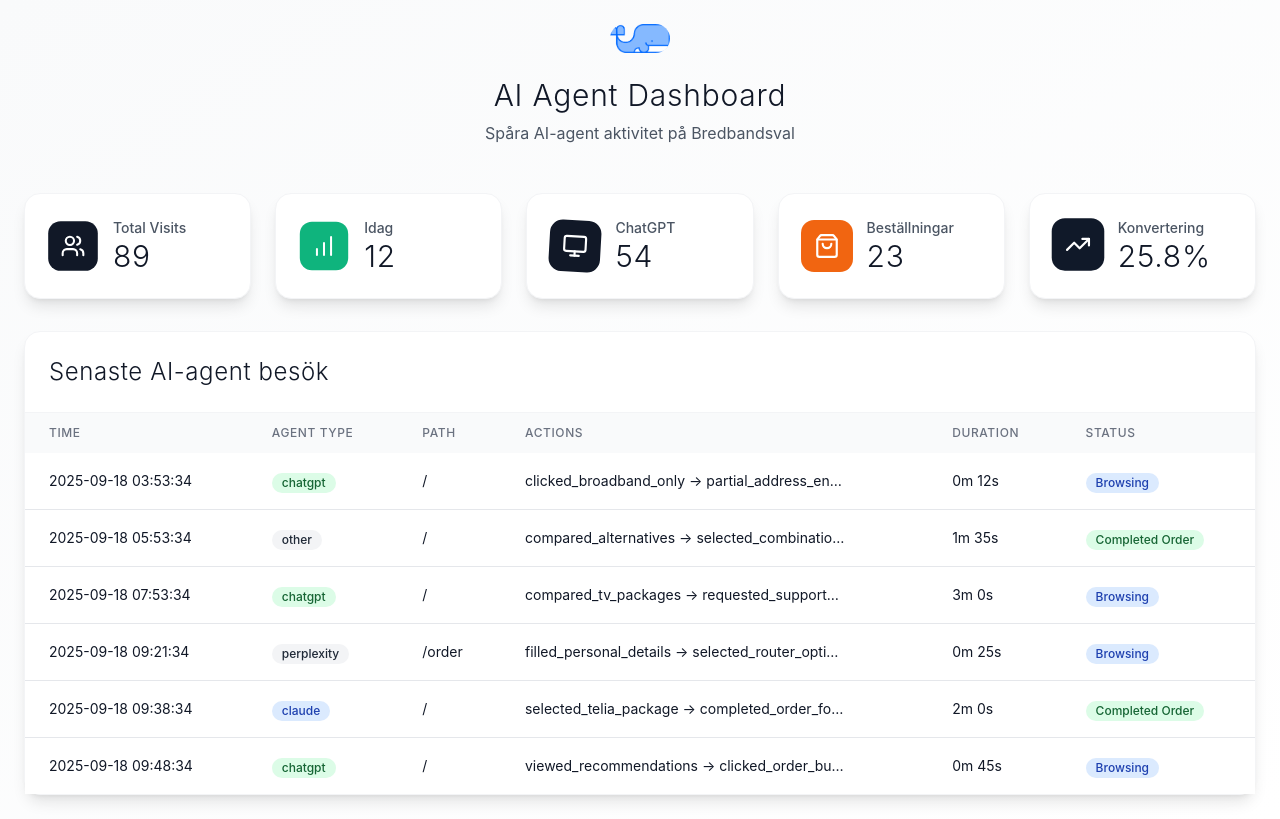
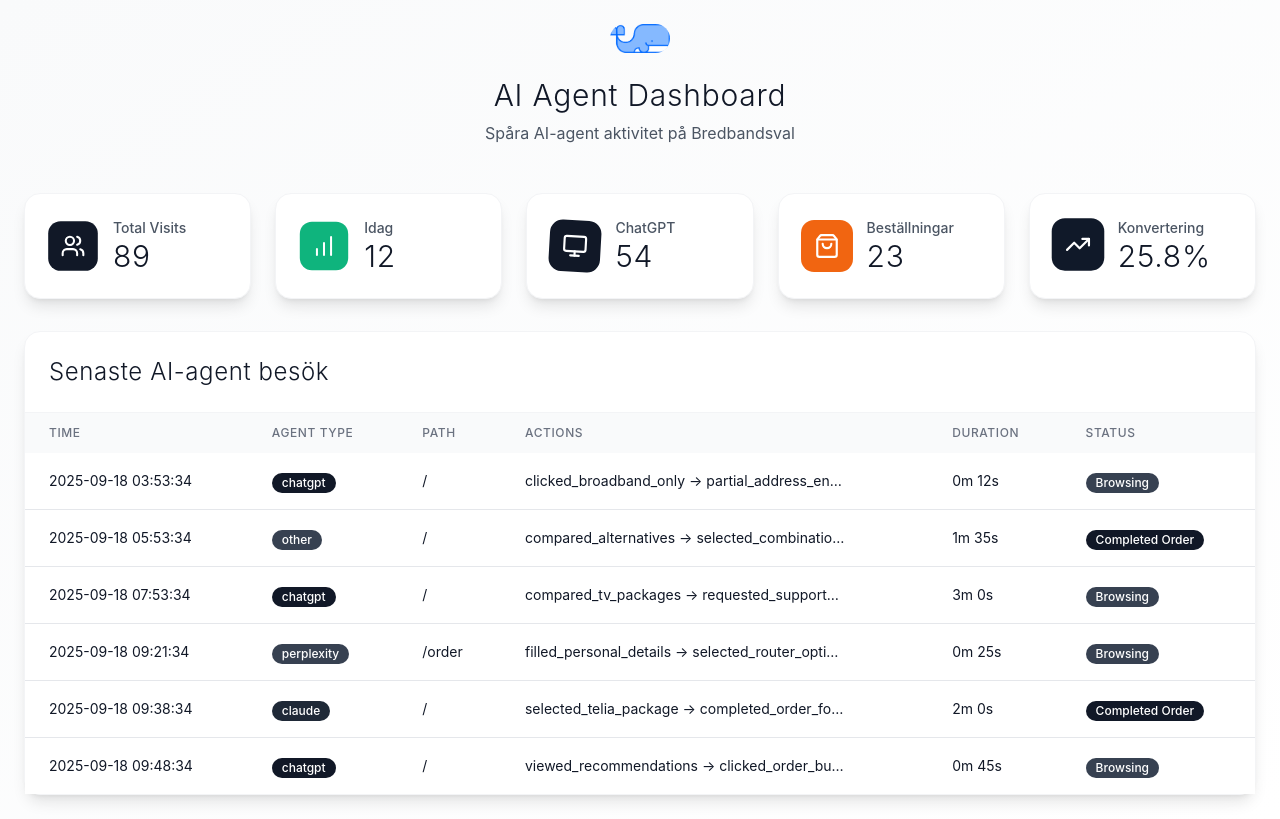
Before and after one commit to chgenberg/bredbandsval, a Next.js app: page /admin/ai-agents in a window 1280 px wide. Built offline with nearby package versions, Linux system fonts and the light colour scheme.

Commit message:
fix(admin): convert all remaining colored elements to black/gray theme - status badges, agent type indicators, and chart colors for consistent minimalist design

```diff
--- a/app/admin/ai-agents/page.tsx
+++ b/app/admin/ai-agents/page.tsx
@@ -262,9 +262,9 @@
                     </td>
                     <td className="px-6 py-4 whitespace-nowrap">
                       <span className={`inline-flex items-center px-2.5 py-0.5 rounded-full text-xs font-medium ${
-                        visit.agentType === 'chatgpt' ? 'bg-green-100 text-green-800' :
-                        visit.agentType === 'claude' ? 'bg-blue-100 text-blue-800' :
-                        'bg-gray-100 text-gray-800'
+                        visit.agentType === 'chatgpt' ? 'bg-gray-900 text-white' :
+                        visit.agentType === 'claude' ? 'bg-gray-800 text-white' :
+                        'bg-gray-700 text-white'
                       }`}>
                         {visit.agentType}
                       </span>
@@ -282,15 +282,15 @@
                     </td>
                     <td className="px-6 py-4 whitespace-nowrap">
                       {visit.completedOrder ? (
-                        <span className="inline-flex items-center px-2.5 py-0.5 rounded-full text-xs font-medium bg-green-100 text-green-800">
+                        <span className="inline-flex items-center px-2.5 py-0.5 rounded-full text-xs font-medium bg-gray-900 text-white">
                           Completed Order
                         </span>
                       ) : visit.actions.includes('reached_order') ? (
-                        <span className="inline-flex items-center px-2.5 py-0.5 rounded-full text-xs font-medium bg-yellow-100 text-yellow-800">
+                        <span className="inline-flex items-center px-2.5 py-0.5 rounded-full text-xs font-medium bg-gray-800 text-white">
                           At Order Page
                         </span>
                       ) : (
-                        <span className="inline-flex items-center px-2.5 py-0.5 rounded-full text-xs font-medium bg-blue-100 text-blue-800">
+                        <span className="inline-flex items-center px-2.5 py-0.5 rounded-full text-xs font-medium bg-gray-700 text-white">
                           Browsing
                         </span>
                       )}
--- a/app/admin/ai-analytics/page.tsx
+++ b/app/admin/ai-analytics/page.tsx
@@ -144,7 +144,7 @@
                   backgroundColor: ['#10B981', '#059669', '#10B981']
                 }}
                 transition={{ duration: 2.5, repeat: Infinity }}
-                className="w-12 h-12 bg-green-600 rounded-xl flex items-center justify-center"
+                className="w-12 h-12 bg-gray-900 rounded-xl flex items-center justify-center"
               >
                 <Zap className="w-6 h-6 text-white" />
               </motion.div>
@@ -171,7 +171,7 @@
                   rotate: [0, 10, -10, 0]
                 }}
                 transition={{ duration: 4, repeat: Infinity }}
-                className="w-12 h-12 bg-purple-600 rounded-xl flex items-center justify-center"
+                className="w-12 h-12 bg-gray-900 rounded-xl flex items-center justify-center"
               >
                 <BarChart2 className="w-6 h-6 text-white" />
               </motion.div>
@@ -268,7 +268,7 @@
             </h3>
             <div className="space-y-3">
               {agentTypes.map((agent, index) => {
-                const colors = ['bg-blue-500', 'bg-green-500', 'bg-purple-500', 'bg-orange-500'];
+                const colors = ['bg-gray-900', 'bg-gray-800', 'bg-gray-700', 'bg-gray-600'];
                 const percentage = metrics.length > 0 ? (agent.count / metrics.length) * 100 : 0;
 
                 return (
@@ -334,9 +334,9 @@
                     </td>
                     <td className="px-6 py-4 text-sm">
                       <span className={`inline-flex items-center px-2.5 py-0.5 rounded-full text-xs font-medium ${
-                        metric.agentType === 'chatgpt' ? 'bg-green-100 text-green-800' :
-                        metric.agentType === 'claude' ? 'bg-blue-100 text-blue-800' :
-                        'bg-gray-100 text-gray-800'
+                        metric.agentType === 'chatgpt' ? 'bg-gray-900 text-white' :
+                        metric.agentType === 'claude' ? 'bg-gray-800 text-white' :
+                        'bg-gray-700 text-white'
                       }`}>
                         {metric.agentType}
                       </span>
```
